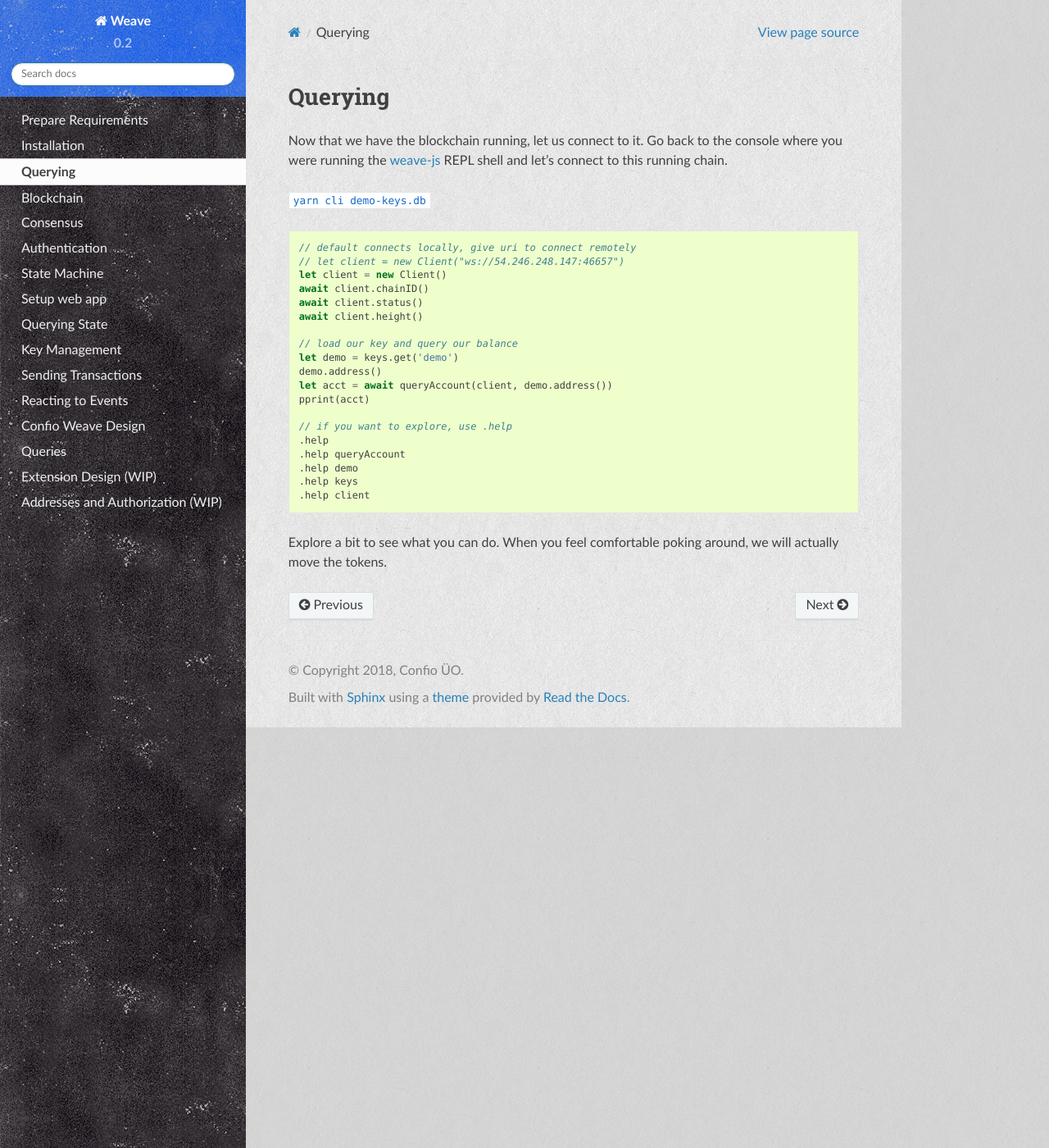
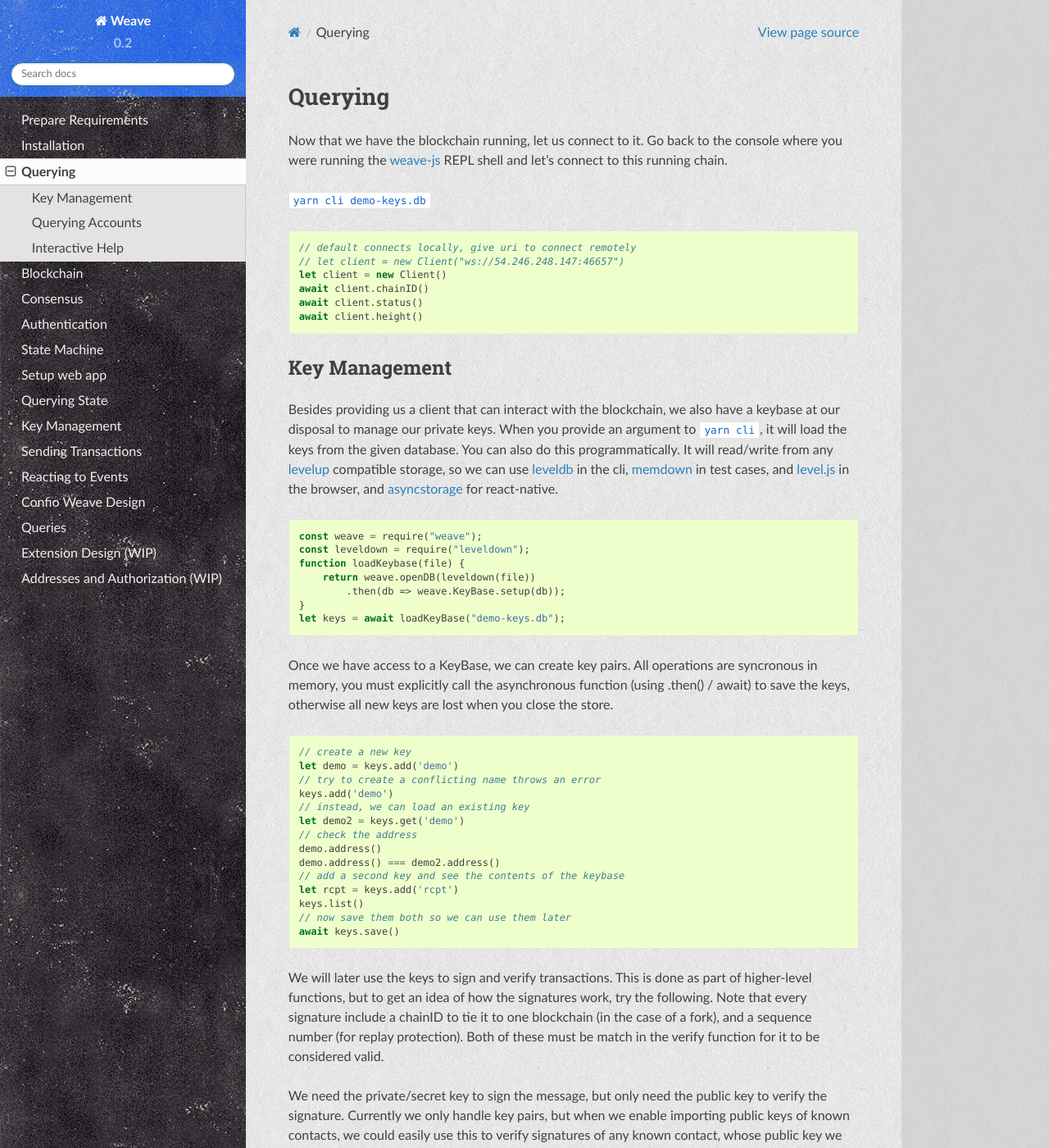
Before and after one commit to iov-one/weave, a Sphinx documentation site: the page built from docs/mycoind/query.rst, in a window 1280 px wide and 1400 px high. Shown: the whole window at 82% size. Built offline with Sphinx 7.4.7 and the Read the Docs theme 2.0.0, drawn with Linux system fonts in a browser that asks for light colours; formulas are drawn with MathJax 3; some of the changed text lies outside the part shown.

Commit message:
Expand lots of info on key management

```diff
--- a/docs/mycoind/query.rst
+++ b/docs/mycoind/query.rst
@@ -18,13 +18,129 @@ REPL shell and let's connect to this running chain.
     await client.status()
     await client.height()
 
-    // load our key and query our balance
-    let demo = keys.get('demo')
+Key Management
+--------------
+
+Besides providing us a client that can interact with the blockchain,
+we also have a keybase at our disposal to manage our private keys.
+When you provide an argument to ``yarn cli``, it will load the keys
+from the given database. You can also do this programmatically.
+It will read/write from any
+`levelup <https://www.npmjs.com/package/levelup>`__
+compatible storage, so we can use
+`leveldb <https://www.npmjs.com/package/leveldown>`__ in the cli,
+`memdown <https://www.npmjs.com/package/memdown>`__ in test cases,
+and `level.js <https://github.com/level/level.js>`__ in the browser,
+and `asyncstorage <https://github.com/tradle/asyncstorage-down>`__
+for react-native.
+
+.. code:: javascript
+
+    const weave = require("weave");
+    const leveldown = require("leveldown");
+    function loadKeybase(file) {
+        return weave.openDB(leveldown(file))
+            .then(db => weave.KeyBase.setup(db));
+    }
+    let keys = await loadKeyBase("demo-keys.db");
+
+
+Once we have access to a KeyBase, we can create key pairs.
+All operations are syncronous in memory, you must explicitly call
+the asynchronous function (using .then() / await) to save the keys,
+otherwise all new keys are lost when you close the store.
+
+.. code:: javascript
+
+    // create a new key
+    let demo = keys.add('demo')
+    // try to create a conflicting name throws an error
+    keys.add('demo')
+    // instead, we can load an existing key
+    let demo2 = keys.get('demo')
+    // check the address
     demo.address()
+    demo.address() === demo2.address()
+    // add a second key and see the contents of the keybase
+    let rcpt = keys.add('rcpt')
+    keys.list()
+    // now save them both so we can use them later
+    await keys.save()
+
+We will later use the keys to sign and verify transactions.
+This is done as part of higher-level functions, but to get an
+idea of how the signatures work, try the following. Note that
+every signature include a chainID to tie it to one blockchain
+(in the case of a fork), and a sequence number (for replay
+protection). Both of these must be match in the verify
+function for it to be considered valid.
+
+We need the private/secret key to sign the message, but only
+need the public key to verify the signature. Currently we only
+handle key pairs, but when we enable importing public keys of known
+contacts, we could easily use this to verify signatures of any
+known contact, whose public key we have.
+
+.. code:: javascript
+
+    // create two different messages
+    let msg = Buffer.from("my secret message")
+    let msg2 = Buffer.from("modified message")
+    // chainID is used to tie this transaction to one blockchain
+    let chainID = 'proper-chain'
+    // sign the msg with the demo key, get signature and sequence
+    let {sig, seq} = demo.sign(msg, chainID)
+    // verifies with all proper
+    demo.verify(msg, sig, chainID, seq)
+    // changing key, msg, chain, or sequence invalidates sig
+    rcpt.verify(msg, sig, chainID, seq)
+    demo.verify(msg2, sig, chainID, seq)
+    demo.verify(msg, sig, 'fork-chain', seq)
+    demo.verify(msg, sig, chainID, 10)
+
+Querying Accounts
+-----------------
+
+Once we have loaded a KeyPair into ``demo``, we can easily query
+the balance with a helper that we use in the REPL:
+
+.. code:: javascript
+
     let acct = await queryAccount(client, demo.address())
     pprint(acct)
 
-    // if you want to explore, use .help
+Under the hood, this builds a query in the proper format to send
+to the blockchain, then parses the response. The response is a
+key-value pair, and we can extract the address from the key
+(by removing the ``cash:`` prefix), and parse the value into
+the actual balance as a protobuf object. We can look what this
+helper function actually does....
+
+.. code:: javascript
+
+    // getAddr strings cash: prefix
+    const getAddr = key => ({address: key.slice(5).toString('hex')});
+    // query the /wallets path and use Set protobuf definition
+    const queryAccount = (client, acct) =>
+        client.queryParseOne(acct, "/wallets",
+                             models.cash.Set, getAddr);
+    // query the /wallets path and use UserData protobuf definition
+    const querySigs = (client, acct) =>
+        client.queryParseOne(acct, "/auth",
+                             models.sigs.UserData, getAddr);
+
+
+Interactive Help
+----------------
+
+The REPL also provides a way to query possible methods to call,
+and easily inspect the objects to use. The goal is to allow a
+developer to easily figure out how to use the various objects,
+to get quick feedback before adding this code into his/her
+application
+
+.. code:: javascript
+
     .help
     .help queryAccount
     .help demo
```
